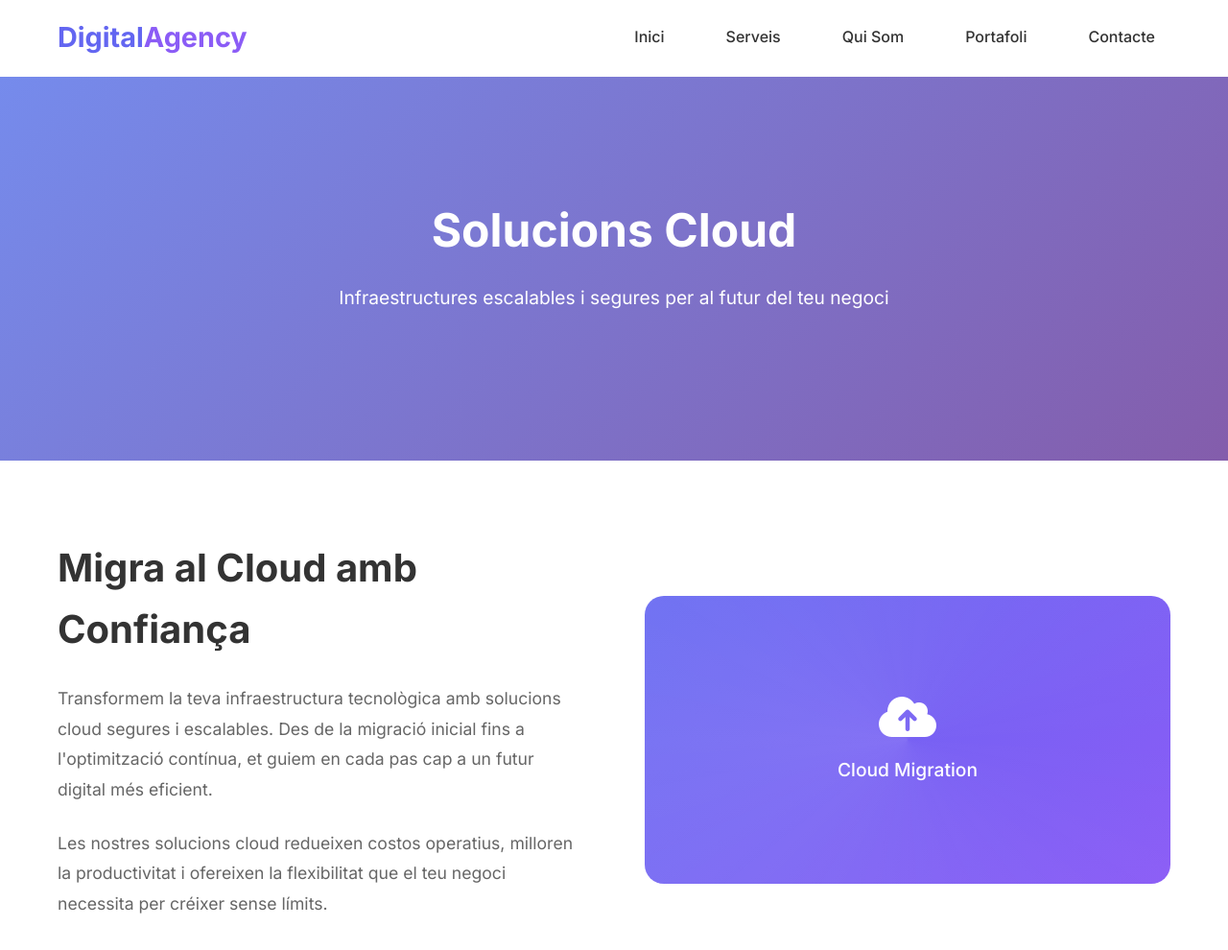
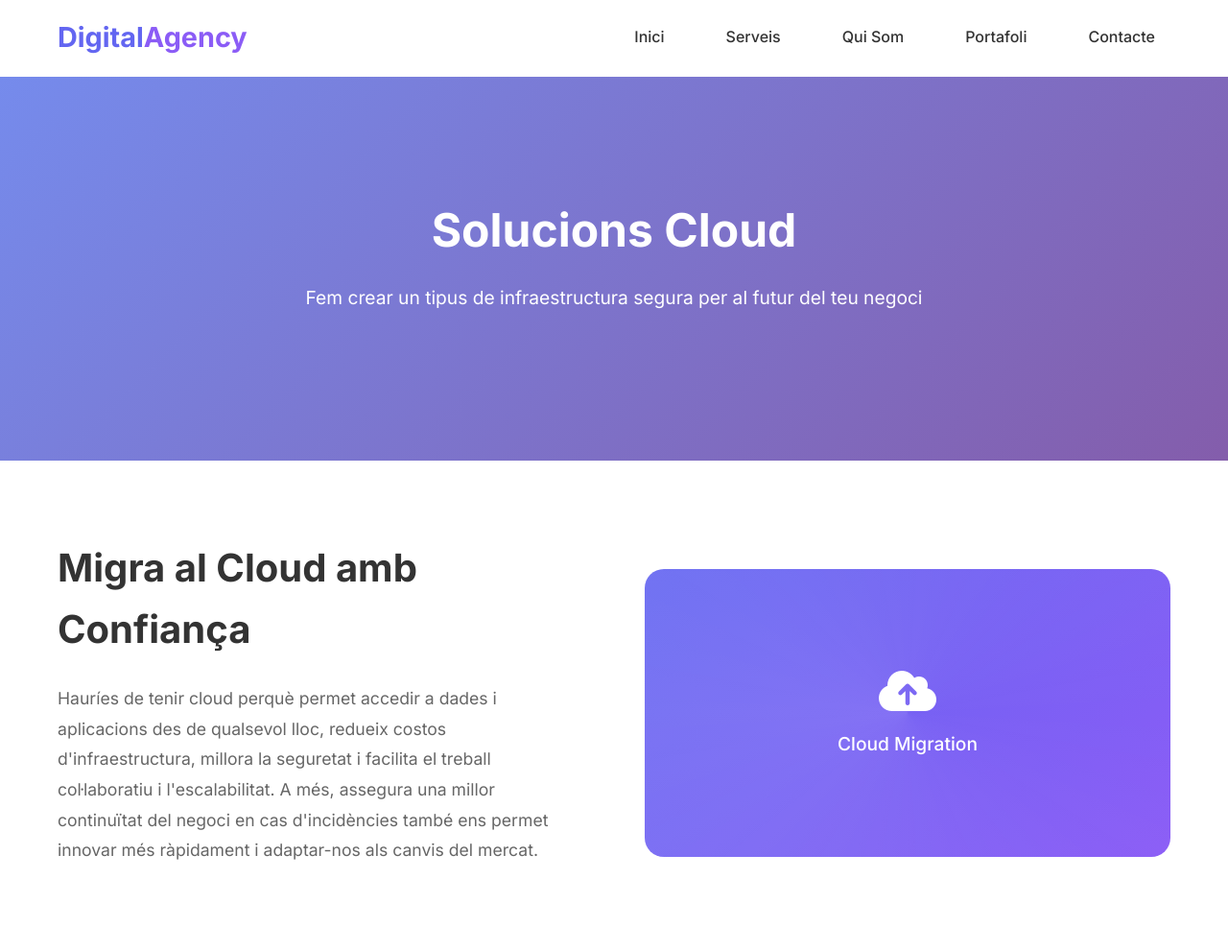
Before and after one commit to Hector4747/Practica-Final-Html5-Hector, a plain HTML site: page solucionscloud.html in a window 1280 px wide. Shown: the top 990 px of the page at 96% size. Drawn offline with Linux system fonts and the light colour scheme.

Commit message:
Update solucionscloud.html

```diff
--- a/solucionscloud.html
+++ b/solucionscloud.html
@@ -377,7 +377,7 @@ body {
         <div class="hero-background"></div>
         <div class="hero-content">
             <h1 class="hero-title">Solucions Cloud</h1>
-            <p class="hero-subtitle">Infraestructures escalables i segures per al futur del teu negoci</p>
+            <p class="hero-subtitle">Fem crear un tipus de infraestructura segura per al futur del teu negoci</p>
         </div>
     </section>
 
@@ -387,8 +387,8 @@ body {
             <div class="content-grid">
                 <div class="content-text">
                     <h2>Migra al Cloud amb Confiança</h2>
-                    <p>Transformem la teva infraestructura tecnològica amb solucions cloud segures i escalables. Des de la migració inicial fins a l'optimització contínua, et guiem en cada pas cap a un futur digital més eficient.</p>
-                    <p>Les nostres solucions cloud redueixen costos operatius, milloren la productivitat i ofereixen la flexibilitat que el teu negoci necessita per créixer sense límits.</p>
+                    <p> Hauríes de tenir cloud perquè permet accedir a dades i aplicacions des de qualsevol lloc, redueix costos d'infraestructura, millora la seguretat i facilita el treball col·laboratiu i l'escalabilitat.
+A més, assegura una millor continuïtat del negoci en cas d'incidències també ens permet innovar més ràpidament i adaptar-nos als canvis del mercat.</p>
                 </div>
                 <div class="content-image">
                     <div class="image-placeholder">
```
